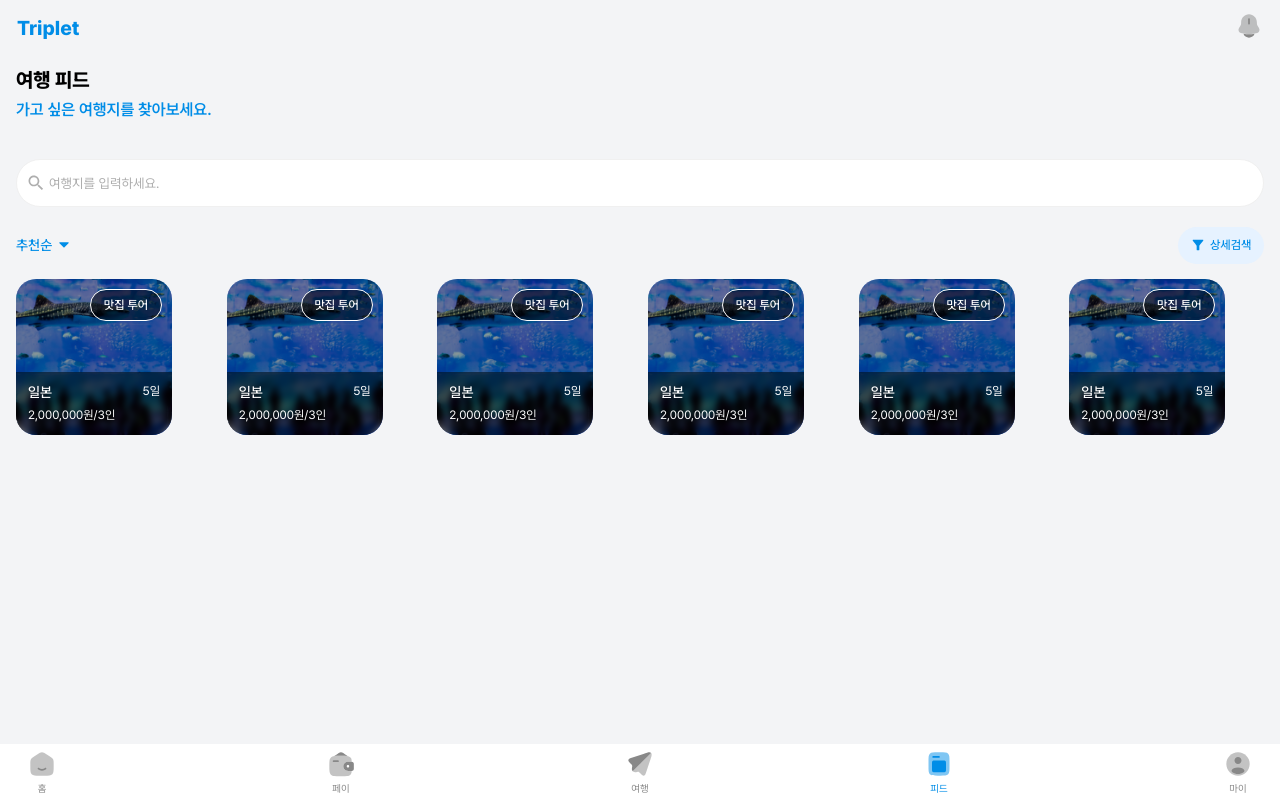
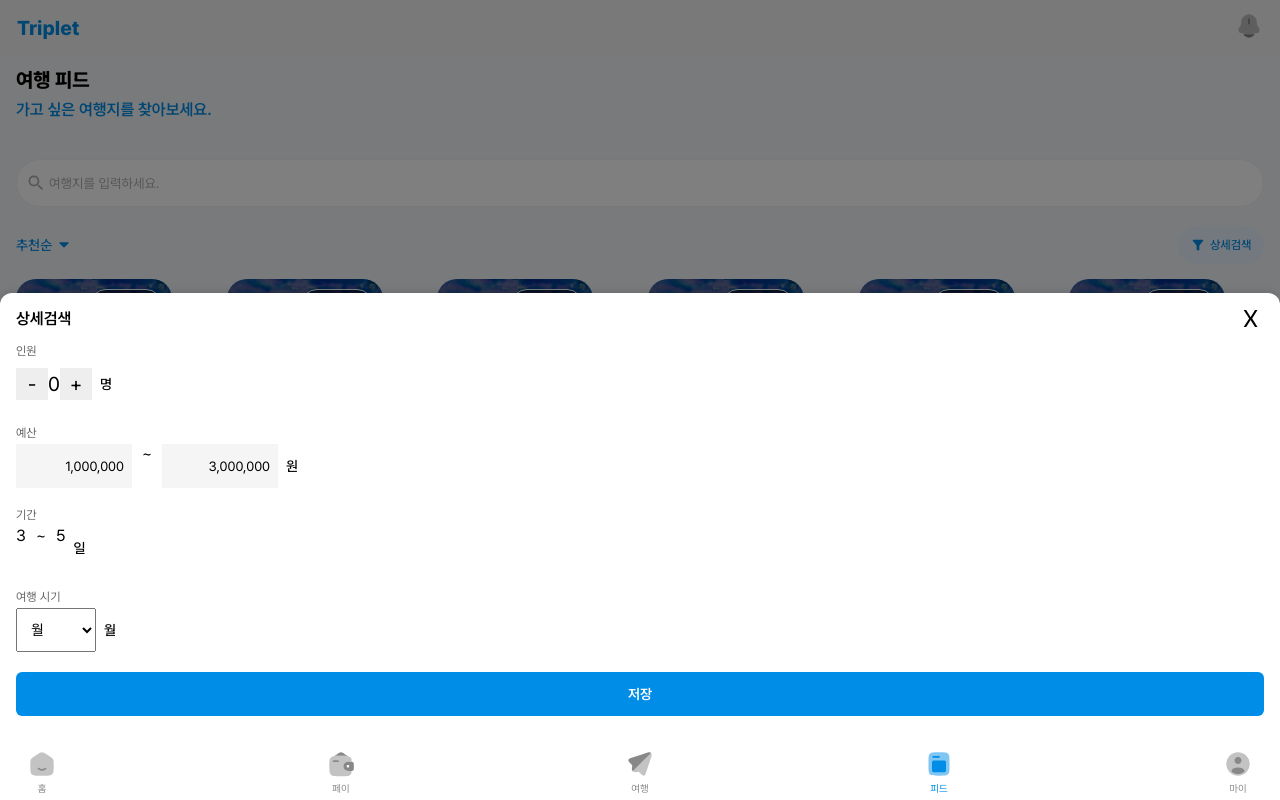
Before and after one commit to lshyunee/Triplet, a React (Create React App) app in the folder triplet/: page /feed in a window 1280 px wide. Both pictures are taken after a click on the button "상세검색". Built offline with nearby package versions, Linux system fonts and the light colour scheme; a web font is replaced by a local one.

Commit message:
Feat : 여행 피드 CSS 일부 수정, 상세 검색 바텀 시트 CSS 일부 완성

```diff
--- /dev/null
+++ b/triplet/src/components/travel/DetailSearchBottomSheet.tsx
@@ -0,0 +1,228 @@
+import React, { useState, useEffect } from "react";
+import styled from "styled-components";
+
+// styled-components 정의
+const Overlay = styled.div`
+  position: fixed;
+  inset: 0;
+  display: flex;
+  justify-content: center;
+  align-items: end;
+  background: rgba(0, 0, 0, 0.5);
+  z-index: 50;
+  transition: opacity 0.3s ease-in-out;
+
+  &.open {
+    opacity: 1;
+    pointer-events: all;
+  }
+
+  &.closed {
+    opacity: 0;
+    pointer-events: none;
+  }
+`;
+
+const Sheet = styled.div`
+  width: 100%;
+  max-height : 471px;
+  background-color: white;
+  border-radius: 12px 12px 0 0;
+  padding: 0 16px 56px;
+  box-shadow: 0px -2px 10px rgba(0, 0, 0, 0.1);
+  transform: translateY(100%);
+  transition: transform 0.3s ease-in-out;
+
+  &.open {
+    transform: translateY(0);
+  }
+
+  &.closed {
+    transform: translateY(100%);
+  }
+`;
+
+const Header = styled.div`
+  display: flex;
+  justify-content: space-between;
+  align-items: center;
+`;
+
+const TitleP = styled.p`
+    font-size : 16px;
+    font-weight : 600;
+`
+
+const CategoryP = styled.p`
+  font-size: 12px;
+  font-weight: 400;
+  color : #666666;
+  padding : 0px;
+  margin : 0px 0px 4px;
+`;
+
+const CloseButton = styled.button`
+  background: none;
+  border: none;
+  font-size: 1.5rem;
+  cursor: pointer;
+`;
+
+const ContentDiv = styled.div`
+  display: flex;
+  flex-direction: row;
+`;
+
+const CategoryDiv = styled.div`
+    display : flex;
+    flex-direction : column;
+    margin-bottom : 20px;
+`
+
+const UnitP = styled.p`
+  font-weight: 500;
+  font-size : 14px;
+  margin-left : 8px;
+`;
+
+const Counter = styled.div`
+  display: flex;
+  justify-content: space-between;
+  align-items: center;
+
+  button {
+    background-color: #eee;
+    border: none;
+    width: 32px;
+    height: 32px;
+    font-size: 1.25rem;
+  }
+
+  span {
+    font-size: 1.25rem;
+  }
+`;
+
+const PriceRange = styled.div`
+  display: flex;
+  gap: 10px;
+
+  input {
+    border: none;
+    background-color: #f5f5f5;
+    padding: 8px;
+    width: 100px;
+    text-align: right;
+  }
+`;
+
+const Range = styled.div`
+  display: flex;
+  gap: 10px;
+
+  span {
+    font-size: 1rem;
+  }
+`;
+
+const Select = styled.select`
+    width : 80px;
+    height : 44px;
+    padding: 10px;
+    font-size: 14px;
+`;
+
+const SaveButton = styled.button`
+  width: 100%;
+  height : 44px;
+  background-color: #008DE7;
+  color: white;
+  font-size: 14px;
+  font-weight : 600;
+  border: none;
+  border-radius: 6px;
+  cursor: pointer;
+  margin-bottom : 28px;
+`;
+
+
+interface BottomSheetProps {
+  isOpen: boolean;
+  onClose: () => void;
+}
+
+const DetailSearchBottomSheet: React.FC<BottomSheetProps> = ({
+  isOpen,
+  onClose,
+}) => {
+  const [visible, setVisible] = useState(isOpen);
+
+  useEffect(() => {
+    if (isOpen) {
+      setVisible(true);
+    }
+  }, [isOpen]);
+
+  const handleClose = () => {
+    setVisible(false);
+    setTimeout(() => {
+      onClose();
+    }, 300); // 300ms 애니메이션 시간에 맞추기
+  };
+
+  return (
+    <Overlay
+      className={` ${isOpen ? "open" : "closed"}`}
+      onClick={handleClose}
+    >
+      <Sheet className={` ${isOpen ? "open" : "closed"}`} onClick={(e) => e.stopPropagation()}>
+        <Header>
+          <TitleP>상세검색</TitleP>
+          <CloseButton onClick={handleClose}>X</CloseButton>
+        </Header>
+        <CategoryDiv>
+            <CategoryP>인원</CategoryP>
+            <ContentDiv>
+                <Counter>
+                <button>-</button>
+                <span>0</span>
+                <button>+</button>
+                </Counter>
+                <UnitP>명</UnitP>
+            </ContentDiv>
+            </CategoryDiv>
+            <CategoryDiv>
+                <CategoryP>예산</CategoryP>
+                <ContentDiv>
+                    <PriceRange>
+                    <input type="text" value="1,000,000" readOnly /> ~{" "}
+                    <input type="text" value="3,000,000" readOnly />
+                    </PriceRange>
+                    <UnitP>원</UnitP>
+                </ContentDiv>
+            </CategoryDiv>
+            <CategoryDiv>
+                <CategoryP>기간</CategoryP>
+                <ContentDiv>
+                    <Range>
+                    <span>3</span> ~ <span>5</span>
+                    </Range>
+                    <UnitP>일</UnitP>
+                </ContentDiv>
+            </CategoryDiv>
+            <CategoryDiv>
+                <CategoryP>여행 시기</CategoryP>
+                <ContentDiv>
+                    <Select>
+                    <option>월</option>
+                    </Select>
+                    <UnitP>월</UnitP>
+                </ContentDiv>
+            </CategoryDiv>
+        <SaveButton>저장</SaveButton>
+      </Sheet>
+    </Overlay>
+  );
+};
+
+export default DetailSearchBottomSheet;
--- a/triplet/src/pages/feed/FeedPage.tsx
+++ b/triplet/src/pages/feed/FeedPage.tsx
@@ -1,4 +1,4 @@
-import React, {useEffect} from 'react';
+import React, {useEffect, useState} from 'react';
 import Header from '../../components/header/Header';
 import { useDispatch } from 'react-redux';
 import { pageMove } from '../../features/navigation/naviSlice';
@@ -11,6 +11,7 @@ import { ReactComponent as ArrowDown } from '../../assets/common/arrowDown.svg';
 import { ReactComponent as Filter } from '../../assets/common/filter.svg';
 
 import TravelCardMini from '../../components/travel/TravelCardMini';
+import DetailSearchBottomSheet from '../../components/travel/DetailSearchBottomSheet';
 
 const FeedDiv = styled.div`
     background-color : #F3F4F6;
@@ -116,6 +117,7 @@ const TravelDiv = styled.div`
     grid-template-columns: repeat(auto-fit, minmax(156px, 1fr));
     gap: 16px; /* 카드 사이에 16px의 간격 추가 */
     justify-content: center;
+    margin-bottom : 26px;
 `;
 
 const FeedPAge = () => {
@@ -132,6 +134,8 @@ const FeedPAge = () => {
     }
 
     const country = useInput(valid);
+
+    const [ isBottomSheetOpen, setIsBottomSheetOpen ] = useState(false);
 
     return (
         <>
@@ -153,7 +157,7 @@ const FeedPAge = () => {
                         <ArrowDown/>
                     </FilterDownDiv>
                     <FilterDownDiv>
-                        <FilterBtn>
+                        <FilterBtn onClick={() => setIsBottomSheetOpen(true)}>
                         <FilterWrapper>
                             <Filter width={16} height={16}/>
                         </FilterWrapper>
@@ -168,6 +172,8 @@ const FeedPAge = () => {
                     <TravelCardMini></TravelCardMini>
                     <TravelCardMini></TravelCardMini>
                 </TravelDiv>
+                <DetailSearchBottomSheet isOpen={isBottomSheetOpen}
+            onClose={() => setIsBottomSheetOpen(false)}></DetailSearchBottomSheet>
             </FeedDiv>
         </>
     );
```
